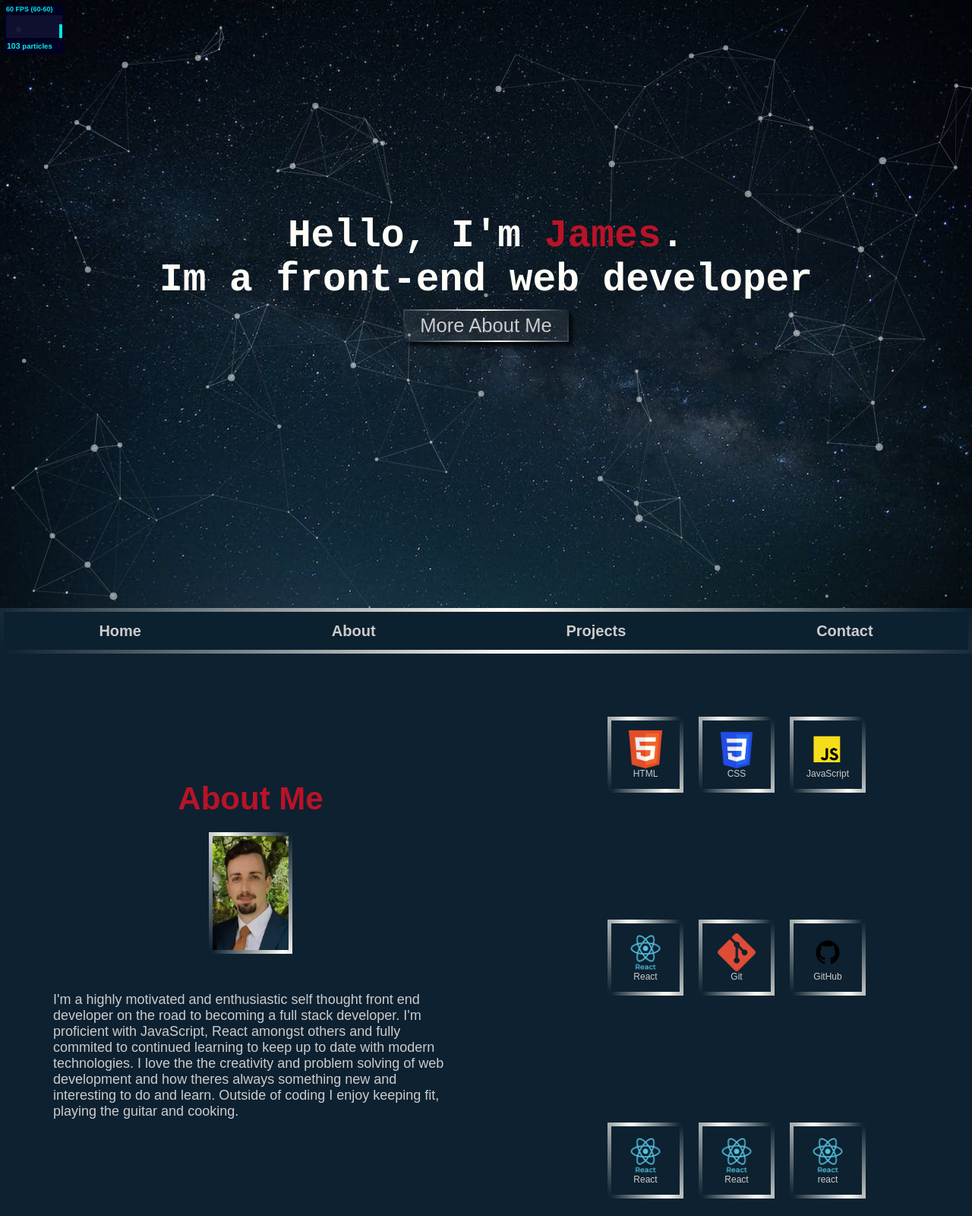
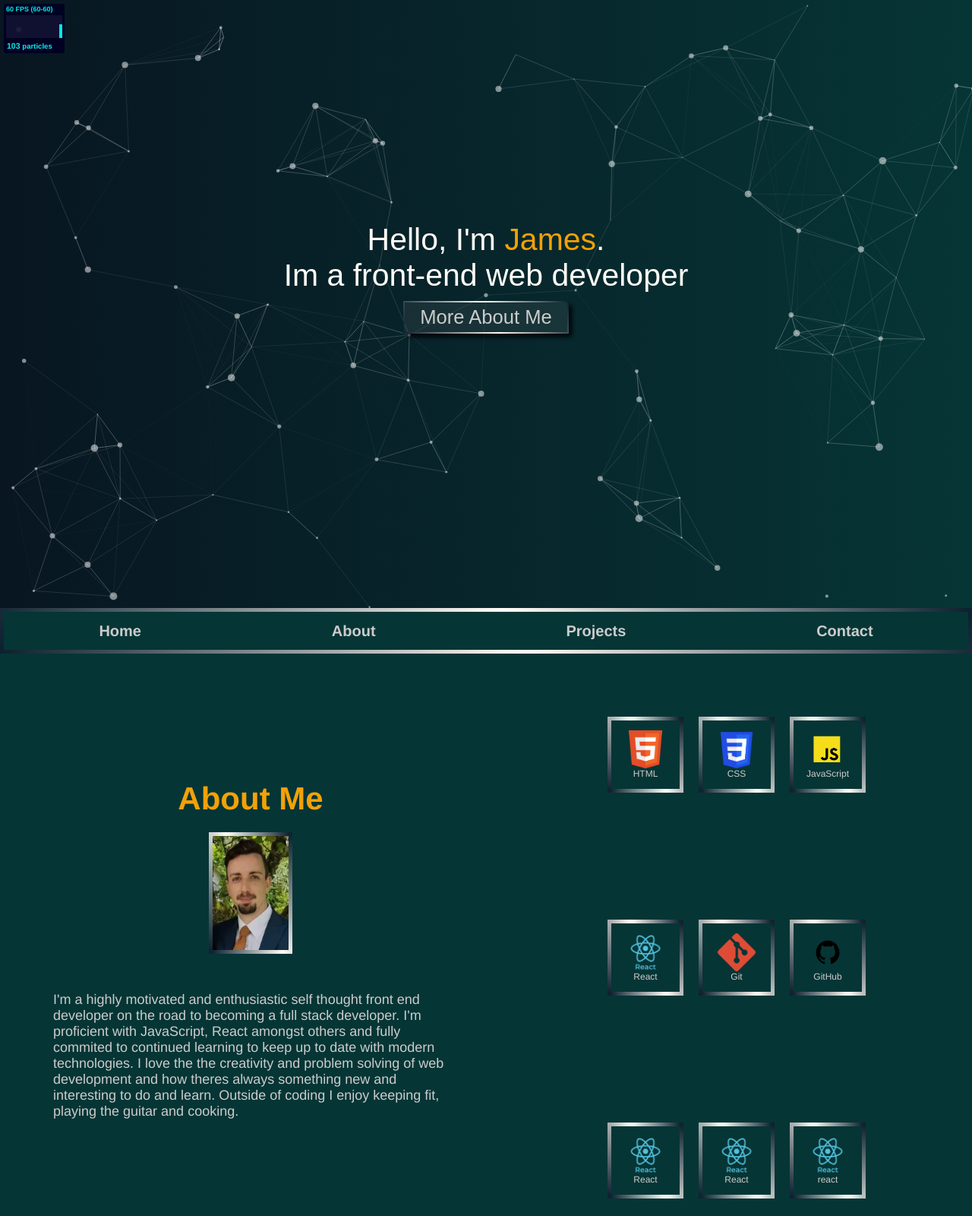
Before and after one commit to JamesOGorman/jamesogorman, a website: page demo/index.html in a window 1280 px wide. Shown: the top 1600 px of the page at 76% size. Drawn offline with Linux system fonts and the light colour scheme.

Commit message:
color change

```diff
--- a/demo/css/style.css
+++ b/demo/css/style.css
@@ -1,6 +1,7 @@
 /* =============================================================================
    HTML5 CSS Reset Minified - Eric Meyer
    ========================================================================== */
+
 
 html,
 body,
@@ -175,7 +176,7 @@ body {
   width: 100%;
   height: 100%;
   /* background: #111; */
-  background: #0D2130;
+  background: var(--midnight-green);
 }
 
 html {
@@ -237,9 +238,19 @@ canvas {
 #particles-js {
   width: 100%;
   height: 100%;
-  background-color: #0c0c50;
-  background-image: url(/demo/images/pexels-photo-176851.jpeg
-);
+  background-color: #063535;
+  background-color: #000022;
+  background-color: #0D2130;
+  background-color: #081621;
+
+  background-image: linear-gradient(to right, #141e30, #243b55);
+
+  background-image: linear-gradient(to right, #081621, #063535);
+
+  /* background-color: #040B10; */
+  /* background-color: #A3B18A; */
+  /* background-image: url(/demo/images/pexels-photo-176851.jpeg
+); */
 
   background-size: cover;
   background-position: 50% 50%;
@@ -254,9 +265,22 @@ canvas {
 /* ///////////////////////////////////////////////////////// */
 /* ///////////////////////////////////////////////////////// */
 
+:root {
+  --rich-black-dark: #081621;
+  --rich-black: #0D2130;
+  --anti-flash-white: #F3F3F4;
+  --gamboge: #F1A208;
+  --midnight-green: #063535;
+}
+
+
+
+
 body {
   overflow-x: hidden;
   box-sizing: border-box;
+  font-family: inter;
+  font-family: 'Franklin Gothic Medium', 'Arial Narrow', Arial, sans-serif;
 
 }
 
@@ -324,8 +348,6 @@ body {
 .header {
   display: flex;
   flex-direction: column;
-  /* top: 40%; */
-  /* left: 10vw; */
   justify-content: center;
   align-items: center;
   text-align: center;
@@ -336,16 +358,20 @@ body {
   color: #FFFDF7;
   height: 100px;
   width: 85vw;
-  font-size: 4vw;
-
-
-  font-family: 'Courier New', Courier, monospace;
-  /* background-color: #13E8E9; */
+  font-size: 3vw;
 
 }
 
+@import url('https://fonts.googleapis.com/css2?family=Inter:wght@400;600&family=Open+Sans&family=Oswald&family=PT+Sans+Narrow&family=Permanent+Marker&display=swap');
+
+.header h1 {
+  font-family: 'PT Sans Narrow', sans-serif;
+  font-weight: lighter;
+  font-size: 3.2vw;
+}
+
 #james {
-  color: #B91327;
+  color: #F1A208;
 }
 
 #header-top {
@@ -394,16 +420,18 @@ body {
   border-image-slice: 1;
 
   box-shadow: 10px 10px 5px 0px rgba(0, 0, 0, 0.75);
+
 }
 
 .projects-btn:active {
   box-shadow: 5px 5px 2.5px 0px rgba(0, 0, 0, 0.75);
 }
 
+/* change the border color on the border to match the new color pallet */
 #navbar {
   height: 50px;
-  background-color: #0D2130;
-  /* border: solid 2px rgba(255, 255, 255, 0.342); */
+  background-color: var(--midnight-green);
+
 
   border: solid 5px transparent;
   border-image: linear-gradient(243deg, rgba(13, 33, 48, 1) 0%, rgba(255, 253, 247, 1) 47%, rgba(13, 33, 48, 1) 100%);
@@ -418,8 +446,6 @@ body {
   display: flex;
   align-items: center;
   justify-content: space-around;
-  background-color: #0d213094;
-
 }
 
 #navbar ul li a {
@@ -437,30 +463,14 @@ body {
 
 }
 
+
+
 .section-header {
   margin-top: 30px;
   margin-bottom: 20px;
-  color: #B91327;
+  color: var(--gamboge);
   font-size: 3.5em;
 }
-
-
-
-
-/* possible code to be deleted if page isnt affected  */
-/* #about-div {
-  padding-top: 50px;
-  background-color: #0D2130;
-  display: flex;
-  justify-content: center;
-} */
-
-/* #about-header {
-  color: #B91327;
-  font-size: 3.5em;
-} */
-
-
 
 
 #outer-container {
@@ -513,7 +523,6 @@ body {
   width: 100vw;
   height: auto;
   min-height: 100px;
-  /* background-color: #B91327; */
 }
 
 
@@ -521,8 +530,6 @@ body {
   display: flex;
   align-items: center;
   justify-content: center;
-  /* font-size: 5vw;
-  color: #B91327; */
 }
 
 .project-window {
@@ -532,7 +539,7 @@ body {
   width: 90vw;
   height: 300px;
   min-height: 300px;
-  background-color: #063535;
+  background-color: var(--midnight-green);
   margin: 10px;
 }
 
@@ -544,8 +551,7 @@ body {
   padding-top: 50px;
   color: #ccc;
   height: 100%;
-  background-color: #0D2130;
-  background-color: #475763;
+  background-color: var(--midnight-green);
 }
 
 #contact-div {
@@ -555,10 +561,6 @@ body {
   align-items: center;
 }
 
-/* #contact-header {
-  font-size: 5vw;
-  color: #B91327;
-} */
 
 #contact-container {
   display: flex;
@@ -624,10 +626,17 @@ input {
   border-image-slice: 1;
 
   box-shadow: 10px 10px 5px 0px rgba(0, 0, 0, 0.75);
+
 }
+
+
+
 
 #btn:active {
   box-shadow: 5px 5px 5px 0px rgba(0, 0, 0, 0.75);
+
+  background-color: rgba(131, 131, 131, 0.137);
+  /* border: solid 2px rgba(255, 255, 255, 0.801); */
 }
 
 
@@ -644,9 +653,9 @@ input {
 
 /* Small devices (portrait tablets and large phones, 600px and up) */
 @media only screen and (min-width: 300px) {
-  .header {
-    font-size: 6vw;
-  }
+  /* .header h1 {
+    font-size: 3vw;
+  } */
 
   .projects-btn {
     font-size: 3vw;
@@ -669,7 +678,7 @@ input {
     width: 100vw;
     height: 100vh;
     min-height: 600px;
-    background-color: #0D2130;
+    background-color: var(--midnight-green);
     font-weight: 15px;
   }
 
@@ -686,8 +695,7 @@ input {
     height: 100vh;
     min-height: 600px;
     width: 100vw;
-    background-color: #0D2130;
-    /* background-color: #1c4564; */
+    background-color: var(--midnight-green);
   }
 
   #about-paragraph {
@@ -721,8 +729,7 @@ input {
     padding-top: 00px;
     color: #ccc;
     height: 100%;
-    background-color: #0D2130;
-    background-color: #d4d5d6;
+    background-color: var(--midnight-green);
   }
 
 
@@ -732,7 +739,8 @@ input {
 /* i changes the min widths */
 @media only screen and (min-width: 600px) {
   .header {
-    font-size: 4vw;
+    /* font-size: 5vw; */
+    font-size: 4em;
   }
 
   .projects-btn {
@@ -741,7 +749,6 @@ input {
 
 
   #outer-container {
-    /* background-color: #13E8E9; */
     display: flex;
     flex-direction: column;
     padding-bottom: 200px;
@@ -759,8 +766,7 @@ input {
       padding-right: 20px; */
     width: 100vw;
     height: 50vh;
-    background-color: #0D2130;
-    /* background-color: #34556e; */
+    background-color: var(--midnight-green);
     font-weight: 15px;
   }
 
@@ -776,8 +782,7 @@ input {
     align-items: center;
     height: 50vh;
     width: 100vw;
-    background-color: #0D2130;
-    /* background-color: #1c4564; */
+    background-color: var(--midnight-green);
   }
 
   #about-paragraph {
@@ -810,22 +815,21 @@ input {
     padding-top: 50px;
     padding-bottom: 100px;
     height: 100%;
-    background-color: #0D2130;
+    background-color: var(--midnight-green);
   }
 
   .projects-container {
     padding-top: 50px;
     /* height: 300vh; */
     height: 100%;
-    background-color: #0D2130;
-    background-color: #6186a1;
+
   }
 }
 
 #contact-outer-container {
   color: #ccc;
   height: 100%;
-  background-color: #0D2130;
+  background-color: var(--midnight-green);
 }
 
 
@@ -841,7 +845,6 @@ input {
     flex-direction: row;
     height: 100vh;
     /* width: 100vw; */
-    background-color: #13E8E9;
   }
 
   #about-container {
@@ -856,8 +859,7 @@ input {
     width: 50vw;
     height: 100vh;
     min-height: 600px;
-    background-color: #0D2130;
-    /* background-color: #34556e; */
+    background-color: var(--midnight-green);
     font-weight: 15px;
 
   }
@@ -874,8 +876,8 @@ input {
     height: 100vh;
     min-height: 600px;
     width: 50vw;
-    background-color: #0D2130;
-    /* background-color: #1c4564; */
+    /* background-color: #0D2130;
+    background-color: #1c4564; */
   }
 
   #about-paragraph {
--- a/demo/index.html
+++ b/demo/index.html
@@ -45,7 +45,7 @@
   </div>
 
 
-  <div id="exp-flex-container">
+  <div id="exp-flex-container" class="all-container">
     <div id="about-container">
       <h1 class="section-header" id="about-header">About Me</h1>
 
@@ -58,7 +58,7 @@
         interesting to do and learn. Outside of coding I enjoy keeping fit, playing the guitar and cooking.
       </p>
     </div>
-    <div id="experience-container">
+    <div id="experience-container" class="all-container">
       <div class="img-container" id="html-container">
         <img class="exp-img" id="html-img" src="/demo/images/htmlLogo.png" alt="html">
         <p class="img-p">HTML</p>
--- a/demo/js/app.js
+++ b/demo/js/app.js
@@ -134,4 +134,9 @@ particlesJS('particles-js',
 
 // my javascript starts here
 
-// adkjnfdg;dkfnjda;knjad
+const navbar = document.getElementById('navbar')
+const anchor = document.getElementById('anchor')
+
+if (navbar.style.overflow = 0) {
+  console.log('navbar height 0')
+}
```
